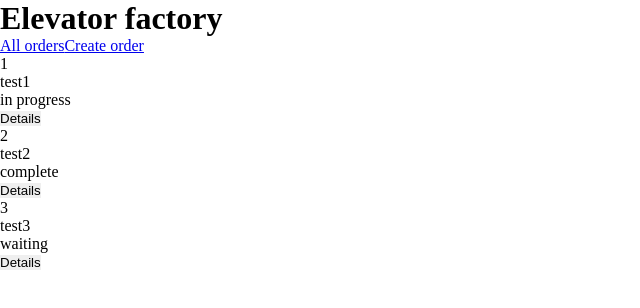
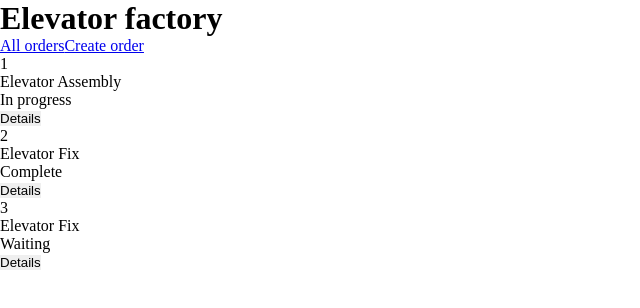
Before and after one commit to Ovsyannikov345/Elevator-factory-service, a React (Create React App) app in the folder app/: page /orders in a window 1280 px wide. Shown: the top 308 px of the page, without its empty margins (0-640 px from the left). Built offline with nearby package versions, Linux system fonts and the light colour scheme.

Commit message:
feat: add order loading from json

```diff
--- /dev/null
+++ b/app/public/orders.json
@@ -0,0 +1,31 @@
+{
+    "orders": [
+        {
+            "id": 1,
+            "title": "Elevator Assembly",
+            "status": "In progress",
+            "creationDate": "2023-11-04",
+            "description": "Lorem ipsum dolor sit amet, consectetur adipiscing elit, sed do eiusmod tempor incididunt ut labore et dolore magna aliqua. Ut enim ad minim veniam, quis nostrud exercitation ullamco laboris nisi ut aliquip ex ea commodo consequat. Duis aute irure dolor in reprehenderit in voluptate velit esse cillum dolore eu fugiat nulla pariatur. Excepteur sint occaecat cupidatat non proident, sunt in culpa qui officia deserunt mollit anim id est laborum.",
+            "customer": "Some building",
+            "completeTime": "15 days"
+        },
+        {
+            "id": 2,
+            "title": "Elevator Fix",
+            "status": "Complete",
+            "creationDate": "2023-09-20",
+            "description": "Lorem ipsum dolor sit amet, consectetur adipiscing elit, sed do eiusmod tempor incididunt ut labore et dolore magna aliqua. Ut enim ad minim veniam, quis nostrud exercitation ullamco laboris nisi ut aliquip ex ea commodo consequat. Duis aute irure dolor in reprehenderit in voluptate velit esse cillum dolore eu fugiat nulla pariatur. Excepteur sint occaecat cupidatat non proident, sunt in culpa qui officia deserunt mollit anim id est laborum.",
+            "customer": "Government",
+            "completeTime": "6 days"
+        },
+        {
+            "id": 3,
+            "title": "Elevator Fix",
+            "status": "Waiting",
+            "creationDate": "2023-11-02",
+            "description": "Lorem ipsum dolor sit amet, consectetur adipiscing elit, sed do eiusmod tempor incididunt ut labore et dolore magna aliqua. Ut enim ad minim veniam, quis nostrud exercitation ullamco laboris nisi ut aliquip ex ea commodo consequat. Duis aute irure dolor in reprehenderit in voluptate velit esse cillum dolore eu fugiat nulla pariatur. Excepteur sint occaecat cupidatat non proident, sunt in culpa qui officia deserunt mollit anim id est laborum.",
+            "customer": "Government",
+            "completeTime": "unknown"
+        }
+    ]
+}
--- a/app/src/pages/OrdersPage.jsx
+++ b/app/src/pages/OrdersPage.jsx
@@ -1,25 +1,34 @@
-import React, { useState } from "react";
+import React, { useEffect, useState } from "react";
 import Header from "../components/Header";
 import OrderList from "../components/OrderList";
 
 const OrdersPage = () => {
-    const [orders, setOrders] = useState([
-        { id: "1", title: "test1", status: "in progress" },
-        { id: "2", title: "test2", status: "complete" },
-        { id: "3", title: "test3", status: "waiting" },
-    ]);
+    const [orders, setOrders] = useState([]);
+
+    useEffect(() => {
+        loadOrders();
+    }, []);
+
+    const loadOrders = async () => {
+        const response = await fetch("./orders.json");
+        const data = await response.json();
+
+        setOrders(data.orders);
+    };
 
     const showOrderDetails = (id) => {
-        const order = orders.find(order => order.id === id);
+        const order = orders.find((order) => order.id === id);
 
-        console.log(`id: ${order.id} title: ${order.title} status: ${order.status}`);
-    }
+        console.log(
+            `id: ${order.id} title: ${order.title} status: ${order.status}`
+        );
+    };
 
     return (
         <>
             <Header />
             <main>
-                <OrderList orders={orders} detailsHandler={showOrderDetails}/>
+                <OrderList orders={orders} detailsHandler={showOrderDetails} />
             </main>
         </>
     );
```
